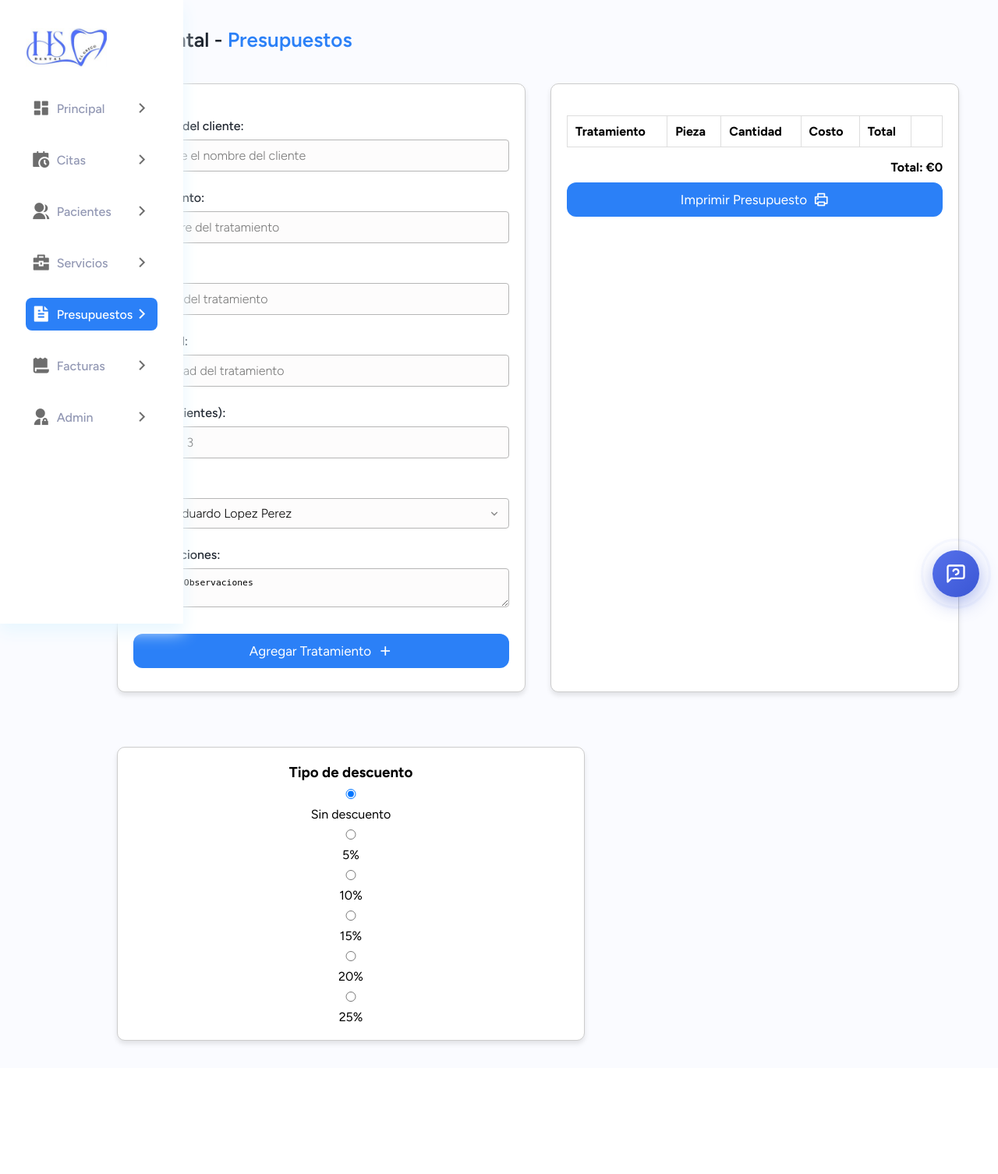
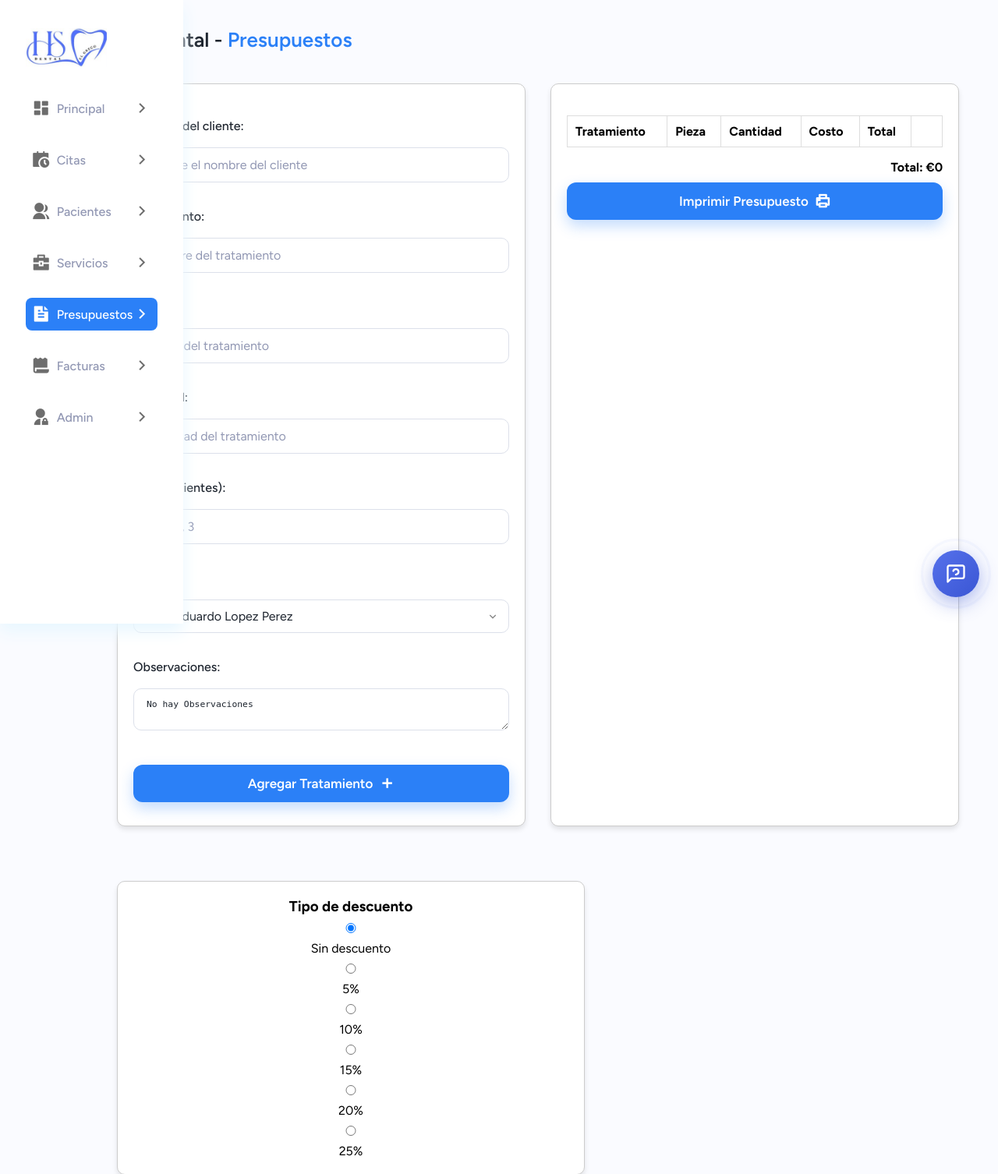
Before and after one commit to J-HYL/Clinica_HS_NEW, a PHP site: page /pages/Presupuestos/presupuesto.html in a window 1280 px wide. Shown: the top 1506 px of the page at 78% size. Before the commit the page ends 1341 px from the top, so only its background shows below. Run offline with PHP 8.4, Linux system fonts and the light colour scheme; lists and menus that the app fills with data are empty; some libraries are stand-ins or nearby versions.

Commit message:
Formularios: inputs y botones mas modernos
- Inputs mas redondeados con anillo de foco azul
- Quitado el borde rojo del datetime al cargar (solo rojo con .error)
- Boton primario con sombra; 'Regresar' pasa a boton secundario limpio

Co-Authored-By: Claude Opus 4.8 <noreply@anthropic.com>

```diff
--- a/app/css/components/form.css
+++ b/app/css/components/form.css
@@ -40,29 +40,21 @@ aside {
     color: var(--dark-gray);
 }
 
-.form__input{
+.form__input, .form__textarea{
     width: 100%;
-    padding: 10px 16px;
-    margin-top: 0px;
-    margin-bottom: 0px;
-    background-color: #FDFCFC;
-    border: 1px solid #B6B6B6;
-    border-radius: 4px;
+    padding: 12px 16px;
+    background-color: #fff;
+    border: 1px solid #DCE0EA;
+    border-radius: 10px;
     font-size: 0.875em;
-    font-weight: 300;
-    transition: .3s ease-in-out border-color;
+    font-weight: 400;
+    color: var(--dark-gray);
+    transition: border-color .2s ease, box-shadow .2s ease;
 }
-.form__textarea{
-    width: 100%;
-    padding: 10px 16px;
-    margin-top: 0px;
-    margin-bottom: 0px;
-    background-color: #FDFCFC;
-    border: 1px solid #B6B6B6;
-    border-radius: 4px;
-    font-size: 0.875em;
-    font-weight: 300;
-    transition: .3s ease-in-out border-color;
+
+.form__input::placeholder, .form__textarea::placeholder{
+    color: var(--pale-gray);
+    font-weight: 400;
 }
 
 .form__input.error{
@@ -76,18 +68,21 @@ aside {
 .form__input--select{
     appearance: none;
     background-image: url('../../assets/svg/chevron-down.svg');
-    background-position: right 10px center;
+    background-position: right 12px center;
     background-repeat: no-repeat;
     background-size: 16px 16px;
+    padding-right: 40px;
 }
 
-.form__input:focus-visible{
+.form__input:focus-visible, .form__textarea:focus-visible{
     outline: none;
     border-color: var(--primary);
+    box-shadow: 0 0 0 3px rgba(43, 128, 247, .15);
 }
 
-.form__input.error:focus-visible, .form__input--datetime:invalid{
+.form__input.error:focus-visible{
     border-color: #ed4646;
+    box-shadow: 0 0 0 3px rgba(237, 70, 70, .15);
 }
 
 .form__buttons{
@@ -99,7 +94,7 @@ aside {
 
 .form__submit, .form__return{
     flex-grow: 1;
-    height: 44px;
+    height: 48px;
     padding: 10px 16px;
     border: none;
     border-radius: 12px;
@@ -107,15 +102,16 @@ aside {
     justify-content: center;
     align-items: center;
     gap: 8px;
-    color: #fff;
     font-size: 1em;
+    font-weight: 600;
     line-height: 22px;
     cursor: pointer;
-    transition: .3s ease-in-out scale;
+    text-decoration: none;
+    transition: background-color .2s ease, box-shadow .2s ease, border-color .2s ease, color .2s ease, transform .15s ease;
 }
 
-.form__submit:hover, .form__return:hover, .form__submit:focus, .form__return:focus{
-    scale: 1.03;
+.form__submit:hover, .form__return:hover, .form__submit:focus-visible, .form__return:focus-visible{
+    transform: translateY(-2px);
 }
 
 .form__submit i, .form__return i{
@@ -124,11 +120,25 @@ aside {
 
 .form__submit{
     background-color: var(--primary);
+    color: #fff;
+    box-shadow: 0 8px 18px rgba(43, 128, 247, .28);
+}
+
+.form__submit:hover, .form__submit:focus-visible{
+    background-color: var(--dark-primary);
+    box-shadow: 0 10px 22px rgba(43, 128, 247, .34);
 }
 
 .form__return{
-    background-color: var(--pale-gray);
-    text-decoration: none;
+    background-color: #fff;
+    color: var(--light-gray);
+    border: 1px solid #DCE0EA;
+}
+
+.form__return:hover, .form__return:focus-visible{
+    background-color: var(--background);
+    color: var(--dark-gray);
+    border-color: var(--pale-gray);
 }
 
 @container form (min-width: 400px){
```
